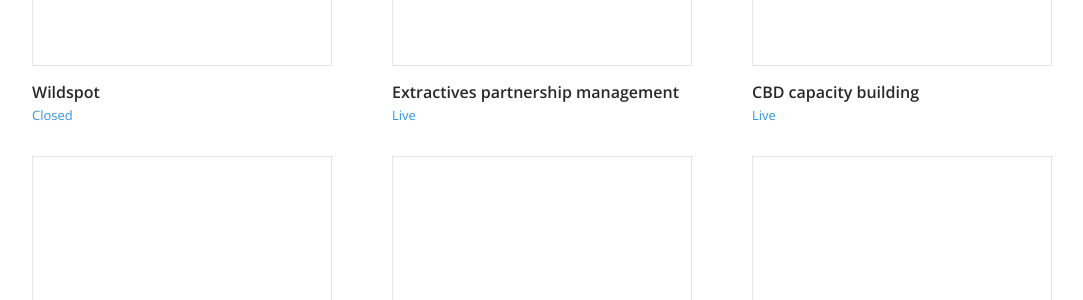
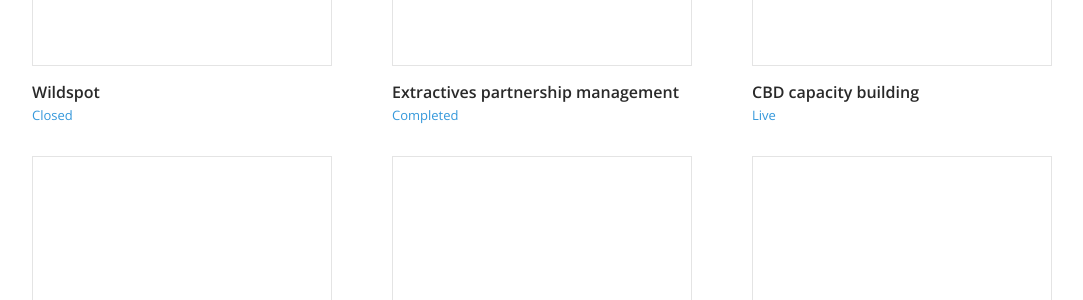
Before and after one commit to Peoplesized/peoplesizedcom, a Jekyll site: the page built from portfolio/index.html, in a window 1280 px wide and 900 px high, scrolled down 2777 px. Shown: the part 154-454 px from the top of the window, without its empty margins (83-1166 px from the left). Built offline with Jekyll 4.4.1, drawn with Linux system fonts in a browser that asks for light colours; nearby versions of some CDN libraries.

Commit message:
Updated 2014-12-18-extractives-partnership-management.md

```diff
--- a/_posts/2014-12-18-extractives-partnership-management.md
+++ b/_posts/2014-12-18-extractives-partnership-management.md
@@ -5,10 +5,11 @@
 updatedAt: 2015-01-06T14:12:52.504Z
 title: Extractives partnership management
 imageId: 2P0DcisItqAyGsEE6AQUwE
-website: http://www.csbi.org.uk
-status: Live
+website: 'http://www.csbi.org.uk'
+status: Completed
 dateCompleted: '2015-12-31'
 imageUrl: 2117897-w1400.jpg
+published: true
 ---
 Jessica manages the Cross-Sector Biodiversity Initiative (CSBI), a partnership between IPIECA (the global oil and gas industry association for environmental and social issues), the International Council on Mining and Metals (ICMM) and the Equator Principles Association. CSBI exists to develop and share good practices on biodiversity and ecosystem services in the extractive industries.
 
```
